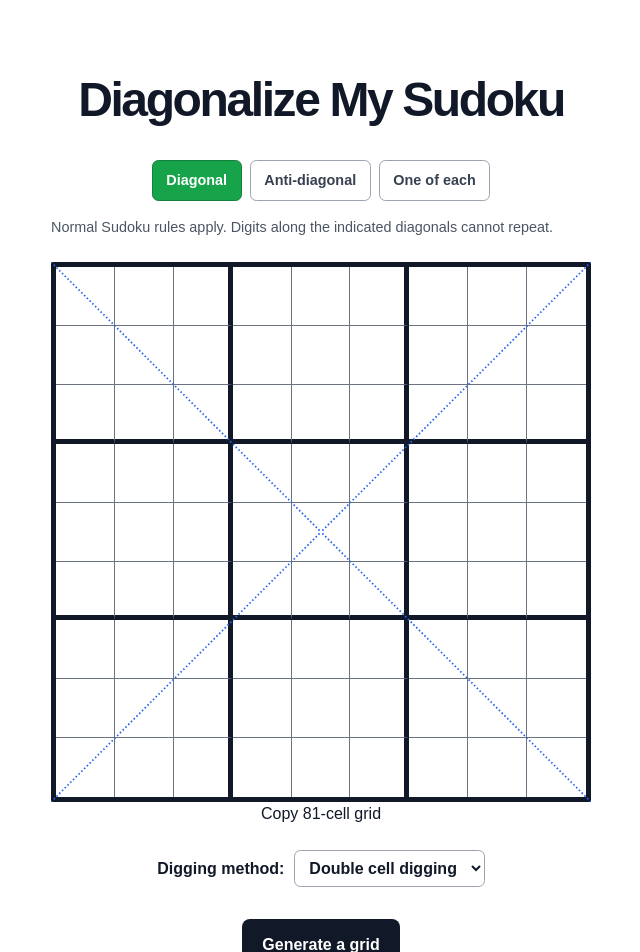
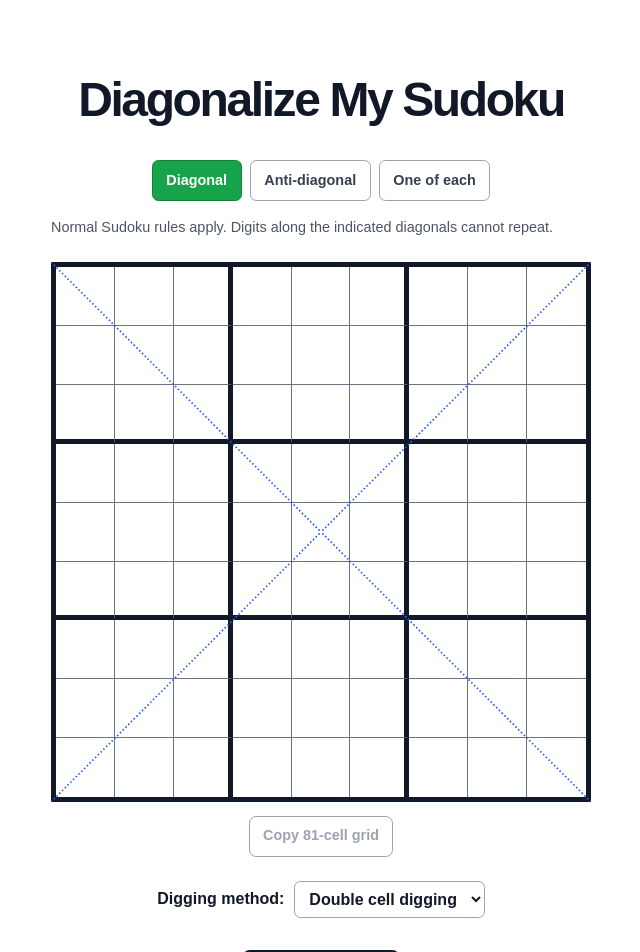
Before and after one commit to nahiphog/Diagonal-or-not, a Next.js app: page / in a window 1280 px wide. Shown: the top 952 px of the page, without its empty margins (319-959 px from the left). Built offline with nearby package versions, Linux system fonts and the light colour scheme.

Commit message:
Update globals.css

```diff
--- a/app/globals.css
+++ b/app/globals.css
@@ -19,6 +19,9 @@ h1 { margin: 0 0 2rem; font-size: clamp(2rem, 5vw, 3rem); font-weight: 700; lett
 .diagonal-guides { position: absolute; inset: 0; z-index: 2; width: 100%; height: 100%; pointer-events: none; }
 .diagonal-guides line { stroke: #2563eb; stroke-width: 1.8; stroke-dasharray: 1.5 2.4; vector-effect: non-scaling-stroke; }
 .generate-button { margin-top: 2rem; border: 0; border-radius: 0.5rem; padding: 0.85rem 1.25rem; background: #111827; color: #fff; font-size: 1rem; font-weight: 700; cursor: pointer; }
+.copy-grid-button { margin-top: 0.85rem; border: 1px solid #1d4ed8; border-radius: 0.45rem; padding: 0.55rem 0.8rem; background: #fff; color: #1d4ed8; font: inherit; font-size: 0.9rem; font-weight: 700; cursor: pointer; }
+.copy-grid-button:hover:not(:disabled) { background: #eff6ff; }
+.copy-grid-button:disabled { border-color: #9ca3af; color: #9ca3af; cursor: not-allowed; }
 .digging-method { display: flex; align-items: center; gap: 0.6rem; margin-top: 1.5rem; font-weight: 600; }
 .digging-method select { border: 1px solid #9ca3af; border-radius: 0.4rem; padding: 0.5rem 0.65rem; background: #fff; color: #111827; font: inherit; }
 .generate-button:hover { background: #374151; }
```
